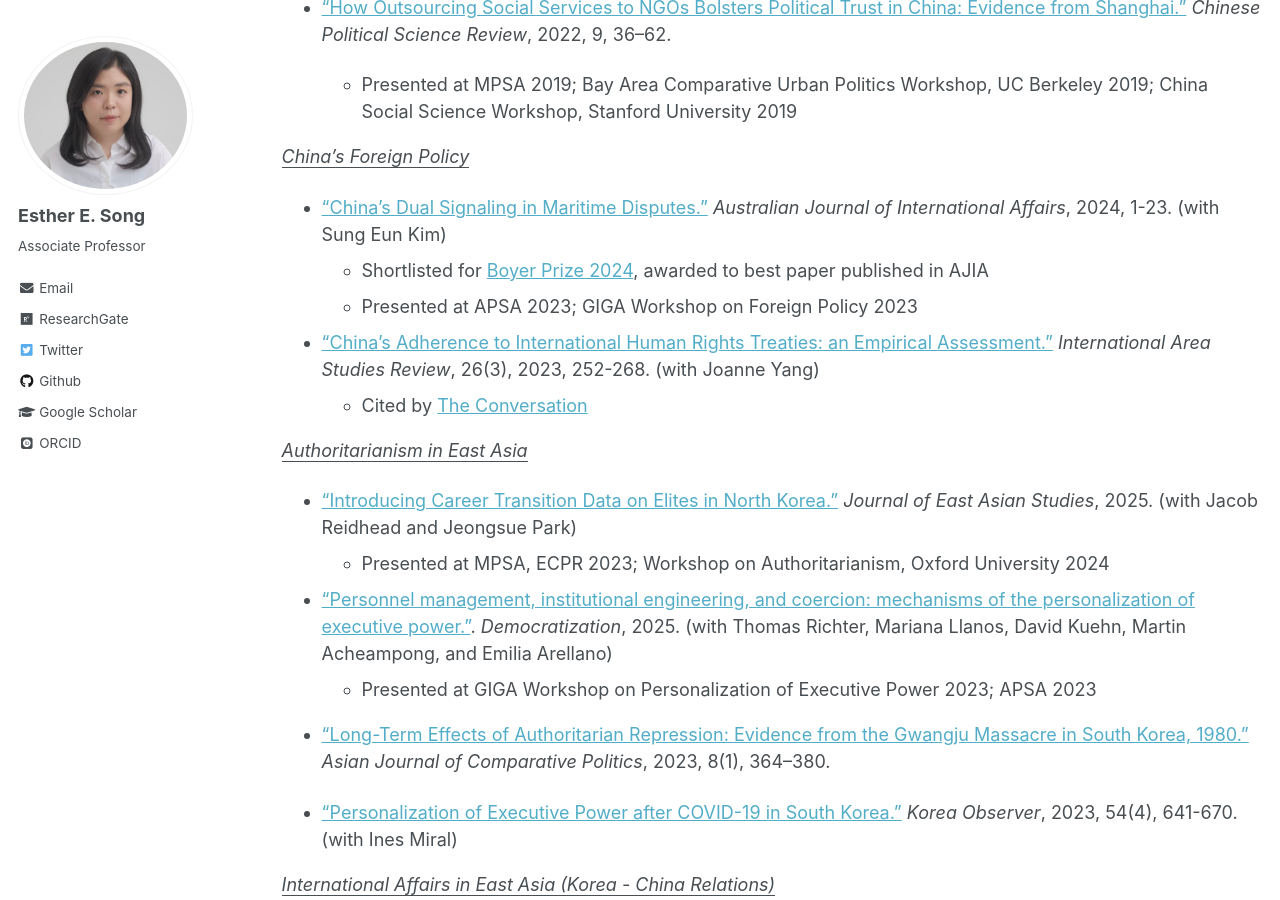
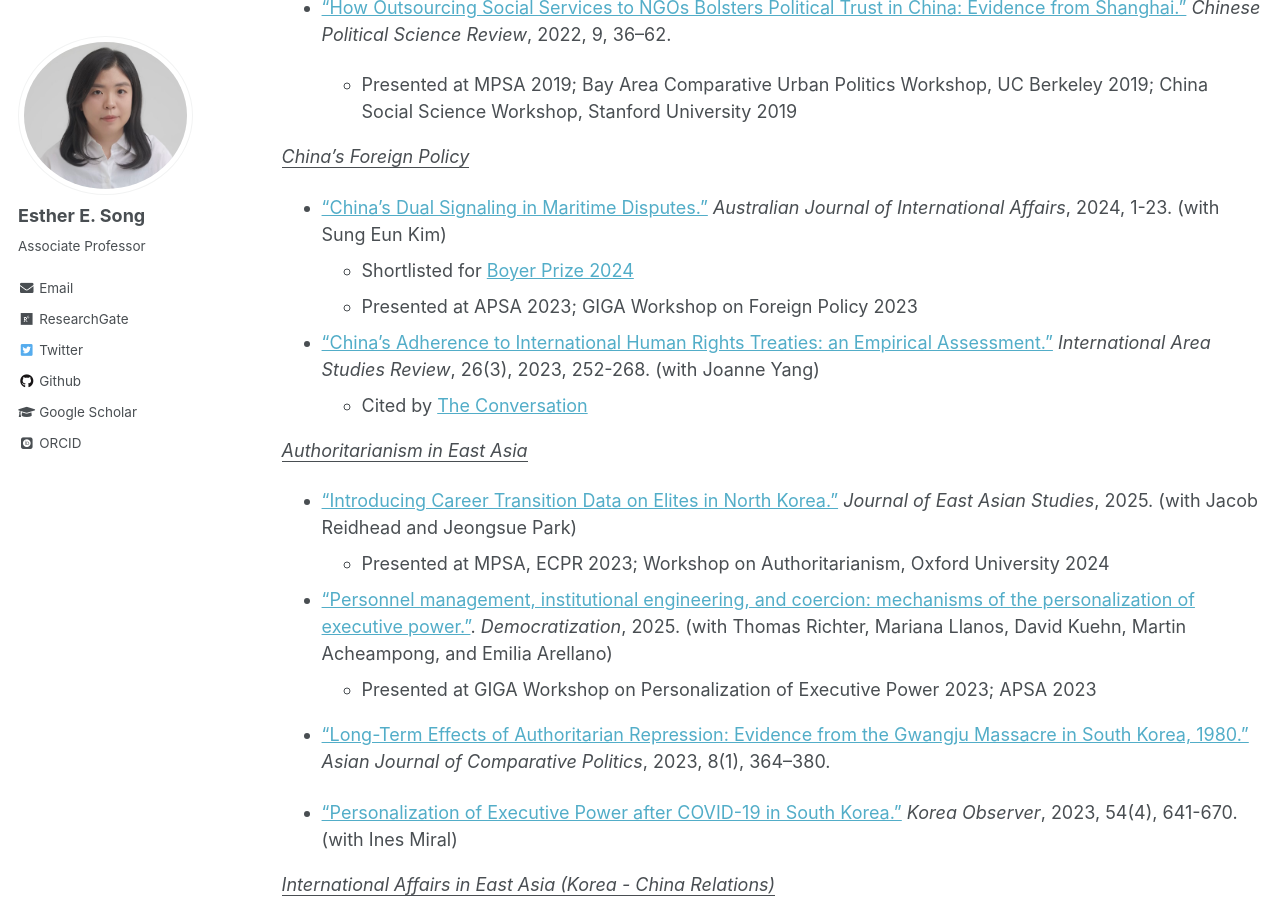
Before and after one commit to ehsong/ehsong.github.io, a Jekyll site: the page built from _pages/research.md, in a window 1280 px wide and 900 px high, scrolled down 1277 px. Built offline with Jekyll 4.4.1, drawn with Linux system fonts in a browser that asks for light colours; some web fonts are replaced.

Commit message:
Update research.md

```diff
--- a/_pages/research.md
+++ b/_pages/research.md
@@ -28,7 +28,7 @@ Aside from these topics, I am also interested in China's discursive framing of d
 <ins>*China's Foreign Policy*</ins>
 
 - ["China's Dual Signaling in Maritime Disputes."](https://www.tandfonline.com/doi/full/10.1080/10357718.2024.2394179) *Australian Journal of International Affairs*, 2024, 1-23. (with Sung Eun Kim)
-     * Shortlisted for [Boyer Prize 2024](https://www.tandfonline.com/journals/caji20/collections/best-paper-boyer-prize), awarded to best paper published in AJIA
+     * Shortlisted for [Boyer Prize 2024](https://www.tandfonline.com/journals/caji20/collections/best-paper-boyer-prize)
      * Presented at APSA 2023; GIGA Workshop on Foreign Policy 2023
 
 - ["China’s Adherence to International Human Rights Treaties: an Empirical Assessment."](https://journals.sagepub.com/doi/10.1177/22338659231175830) *International Area Studies Review*, 26(3), 2023, 252-268. (with Joanne Yang)
```
